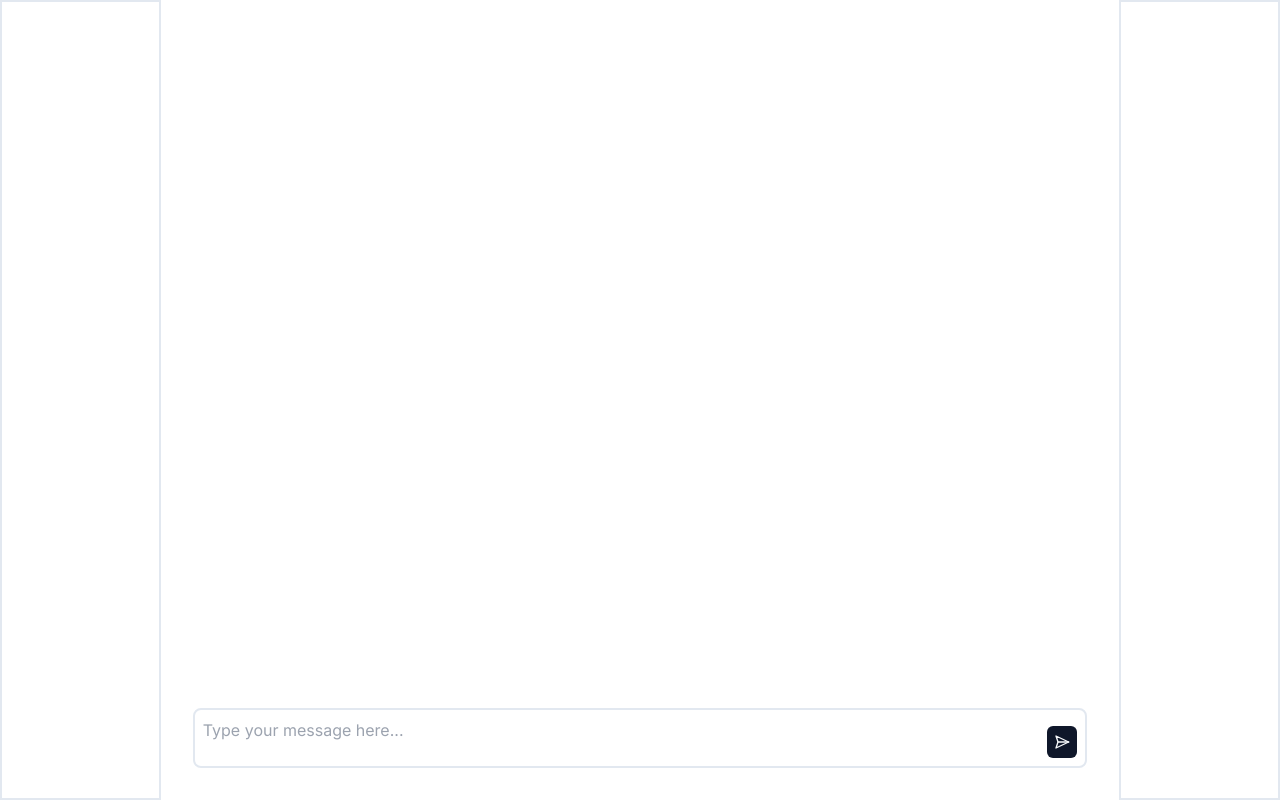
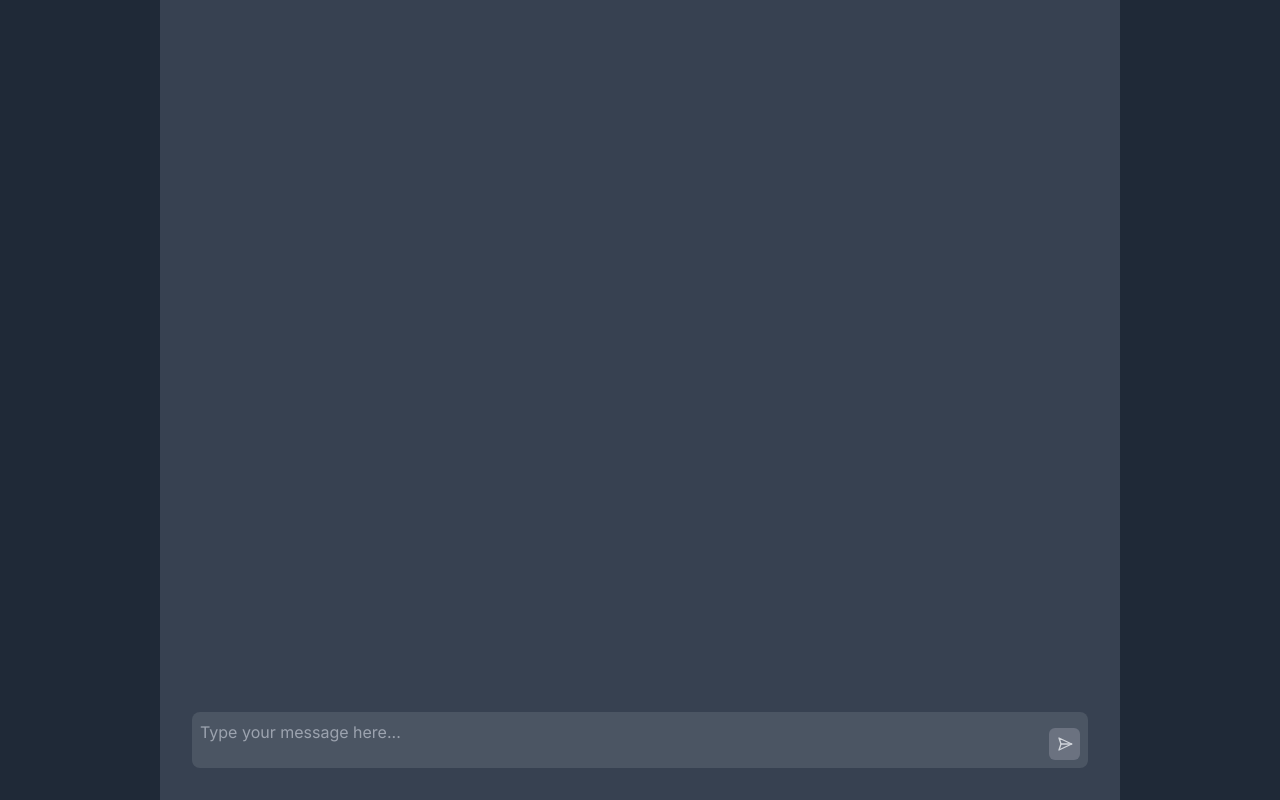
Before and after one commit to muhamaddigdaya/disposable-chat, a Next.js app: page / in a window 1280 px wide. Built offline with nearby package versions, Linux system fonts and the light colour scheme.

Commit message:
color update

```diff
--- a/src/app/components/ui/Chatinput.tsx
+++ b/src/app/components/ui/Chatinput.tsx
@@ -9,14 +9,14 @@ type Props = {}
 
 const Chatinput = (props: Props) => {
   return (
-    <div className='stretch flex bg-white p-8 pt-0 items-centerrelative bottom-0 w-full'>
-      <form className='stretch flex border-2 p-2 items-center rounded-lg relative bottom-0 w-full'>
+    <div className='stretch flex bg-gray-700 p-8 pt-0 items-centerrelative bottom-0 w-full '>
+      <form className='stretch bg-gray-600 flex p-2 items-center rounded-lg relative bottom-0 w-full'>
         <TextareaAutosize
-          className="m-0 min-h-10 max-h-[44vh] w-full resize-none border-0 bg-transparent mr-2 p-0 dark:bg-transparent pl-"
+          className="placeholder:text-gray-400 text-gray-50 m-0 min-h-10 max-h-[44vh] w-full resize-none border-0 bg-transparent mr-2 p-0 dark:bg-transparent pl-"
           placeholder="Type your message here..."
         />
-        <Button size="icon" type="submit" className='self-end bottom-0'>
-          <SendHorizonal className="h-4 w-4"/>
+        <Button size="icon" type="submit" className='self-end bottom-0 bg-gray-500 hover:bg-gray-400 text-gray-300 hover:text-gray-100'>
+          <SendHorizonal className="h-4 w-4 "/>
         </Button>
       </form>
     </div>
--- a/src/app/components/ui/Chats.tsx
+++ b/src/app/components/ui/Chats.tsx
@@ -5,7 +5,7 @@ type Props = {}
 
 const Chats = (props: Props) => {
   return (
-    <div className='h-full w-full h-max-full  flex flex-col'>
+    <div className='h-full w-full h-max-full bg-gray-700 flex flex-col'>
       <div className='h-full'></div>
       <Chatinput />
     </div>
--- a/src/app/components/ui/Leftbar.tsx
+++ b/src/app/components/ui/Leftbar.tsx
@@ -4,7 +4,7 @@ type Props = {}
 
 const Leftbar = (props: Props) => {
   return (
-    <div className='h-full border-2 w-1/6'>
+    <div className='h-full w-1/6 bg-gray-800'>
 
     </div>
   )
--- a/src/app/components/ui/Rightbar.tsx
+++ b/src/app/components/ui/Rightbar.tsx
@@ -4,7 +4,7 @@ type Props = {}
 
 const Rightbar = (props: Props) => {
   return (
-    <div className='h-full border-2 w-1/6'>
+    <div className='h-full w-1/6 bg-gray-800'>
 
     </div>
   )
```
Also changed, not shown: components.json.
